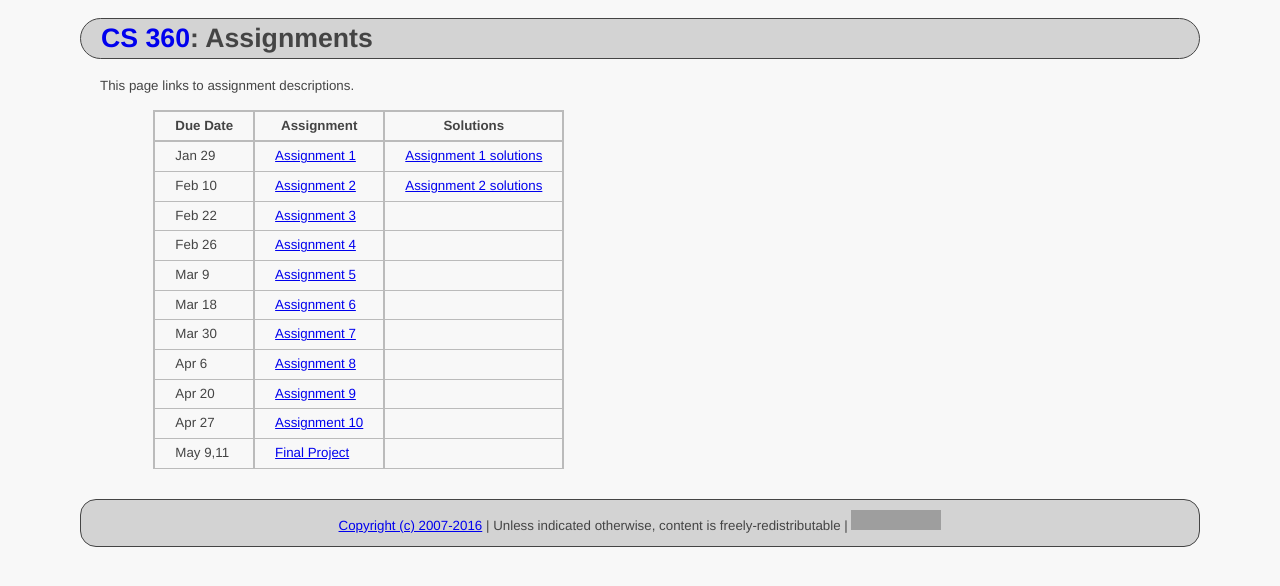
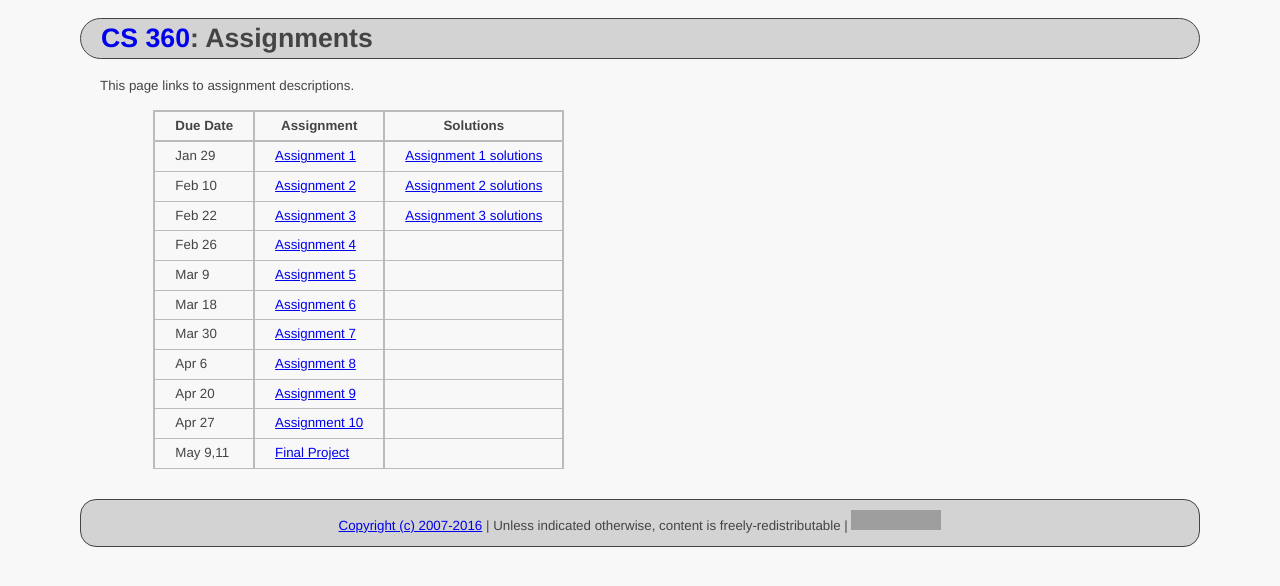
Before and after one commit to ycpcs/cs360-spring2016, a Jekyll site: the page built from assign/index.md, in a window 1280 px wide. Shown: the top 586 px of the page. Built offline with Jekyll 4.4.1, drawn with Linux system fonts in a browser that asks for light colours; grey boxes are pictures that could not be loaded.

Commit message:
add assign 3 solutions
add assign 3 solutions

```diff
--- a/assign/index.md
+++ b/assign/index.md
@@ -9,7 +9,7 @@ This page links to assignment descriptions.
 > -------- | ----------------------------------------- | --------- |
 > Jan 29   | [Assignment 1](../assign/assign01.html)   | [Assignment 1 solutions](../assign/sol/assign01sol.pdf) |
 > Feb 10    | [Assignment 2](../assign/assign02.html)  | [Assignment 2 solutions](../assign/sol/assign02sol.pdf) |
-> Feb 22   | [Assignment 3](../assign/assign03.html)   |           |
+> Feb 22   | [Assignment 3](../assign/assign03.html)   | [Assignment 3 solutions](../assign/sol/assign03sol.pdf) |
 > Feb 26   | [Assignment 4](../assign/assign04.html)   |           |
 > Mar 9    | [Assignment 5](../assign/assign05.html)   |           |
 > Mar 18   | [Assignment 6](../assign/assign06.html)   |           |
```
Also changed, not shown: 2 other files.
